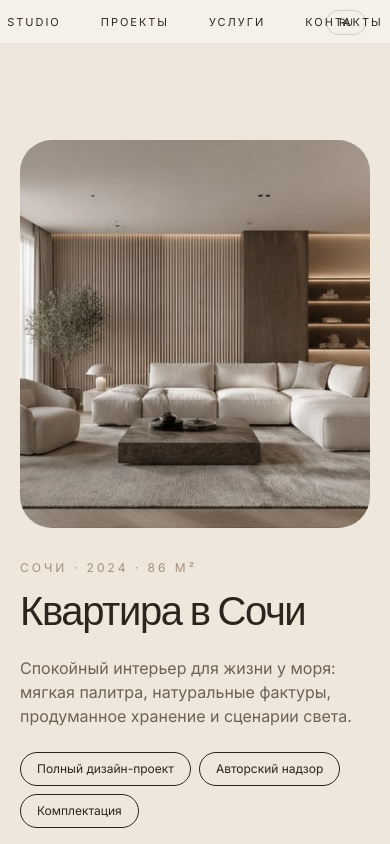
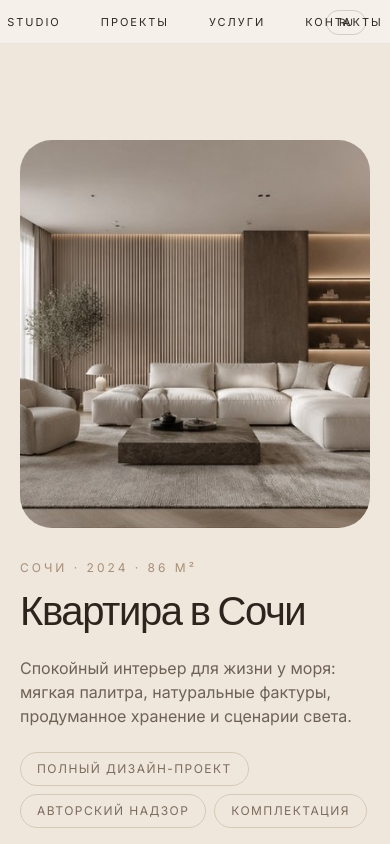
Before and after one commit to pacman-codes/zoya-interior, a Next.js app: page /projects in a window 390 px wide. Shown: the top 844 px of the page. Built offline with nearby package versions, Linux system fonts and the light colour scheme.

Commit message:
checkpoint: before homepage mobile adaptation

```diff
--- a/src/components/layout/ProjectsScroll.tsx
+++ b/src/components/layout/ProjectsScroll.tsx
@@ -10,8 +10,8 @@ type ProjectsScrollProps = {
 
 export function ProjectsScroll({ count, labels, children }: ProjectsScrollProps) {
   const viewportRef = useRef<HTMLDivElement | null>(null);
-  const touchStartY = useRef<number | null>(null);
   const [activeIndex, setActiveIndexState] = useState(0);
+  const [slideHeight, setSlideHeight] = useState(0);
 
   const setActiveIndex = (index: number) => {
     setActiveIndexState(Math.max(0, Math.min(count - 1, index)));
@@ -20,6 +20,11 @@ export function ProjectsScroll({ count, labels, children }: ProjectsScrollProps)
   useEffect(() => {
     const viewport = viewportRef.current;
     if (!viewport) return;
+
+    const updateHeight = () => setSlideHeight(viewport.clientHeight);
+
+    updateHeight();
+    window.addEventListener('resize', updateHeight);
 
     const previousBodyOverflow = document.body.style.overflow;
     const previousHtmlOverflow = document.documentElement.style.overflow;
@@ -48,6 +53,7 @@ export function ProjectsScroll({ count, labels, children }: ProjectsScrollProps)
       event.stopPropagation();
 
       if (Math.abs(event.deltaY) < 8) return;
+
       go(event.deltaY > 0 ? 1 : -1);
     };
 
@@ -63,27 +69,9 @@ export function ProjectsScroll({ count, labels, children }: ProjectsScrollProps)
       }
     };
 
-    const onTouchStart = (event: TouchEvent) => {
-      touchStartY.current = event.touches[0]?.clientY ?? null;
-    };
-
-    const onTouchEnd = (event: TouchEvent) => {
-      if (touchStartY.current === null) return;
-
-      const endY = event.changedTouches[0]?.clientY ?? touchStartY.current;
-      const diff = touchStartY.current - endY;
-
-      touchStartY.current = null;
-
-      if (Math.abs(diff) < 40) return;
-      go(diff > 0 ? 1 : -1);
-    };
-
     viewport.addEventListener('wheel', onWheel, { passive: false });
     window.addEventListener('wheel', onWheel, { passive: false });
     window.addEventListener('keydown', onKeyDown);
-    window.addEventListener('touchstart', onTouchStart, { passive: true });
-    window.addEventListener('touchend', onTouchEnd, { passive: true });
 
     return () => {
       document.body.style.overflow = previousBodyOverflow;
@@ -92,14 +80,22 @@ export function ProjectsScroll({ count, labels, children }: ProjectsScrollProps)
       viewport.removeEventListener('wheel', onWheel);
       window.removeEventListener('wheel', onWheel);
       window.removeEventListener('keydown', onKeyDown);
-      window.removeEventListener('touchstart', onTouchStart);
-      window.removeEventListener('touchend', onTouchEnd);
+      window.removeEventListener('resize', updateHeight);
     };
   }, [count]);
 
   return (
-    <div ref={viewportRef} className="relative h-[100svh] overflow-hidden bg-[#efe7dc] text-[#2d241d]">
-      {children(activeIndex, setActiveIndex)}
+    <>
+      <div ref={viewportRef} className="presentation-viewport bg-[#efe7dc] text-[#2d241d]">
+        <div
+          className="presentation-track"
+          style={{
+            transform: `translate3d(0, -${activeIndex * slideHeight}px, 0)`,
+          }}
+        >
+          {children(activeIndex, setActiveIndex)}
+        </div>
+      </div>
 
       <nav className="fixed left-7 top-1/2 z-30 hidden -translate-y-1/2 flex-col gap-6 lg:flex">
         {labels.map((label, index) => {
@@ -129,6 +125,6 @@ export function ProjectsScroll({ count, labels, children }: ProjectsScrollProps)
           );
         })}
       </nav>
-    </div>
+    </>
   );
 }
--- a/src/components/sections/ProjectsPresentationPage.tsx
+++ b/src/components/sections/ProjectsPresentationPage.tsx
@@ -67,29 +67,29 @@ export function ProjectsPresentationPage() {
   const [modalProject, setModalProject] = useState<Project | null>(null);
 
   return (
+    <>
       <ProjectsScroll count={projects.length} labels={projects.map((p) => p.title)}>
         {(activeIndex) => (
           <>
-          <div className="relative h-full w-full">
             {projects.map((project, index) => {
               const isActive = index === activeIndex;
-              const distance = Math.abs(index - activeIndex);
 
               return (
                 <section
                   key={project.title}
-                  className="absolute inset-0 grid h-[100svh] grid-cols-1 items-center gap-8 px-5 pt-24 pb-8 md:grid-cols-[1.1fr_0.9fr] md:px-12 lg:px-24"
-                  style={{
-                    transform: `translateY(${(index - activeIndex) * 100}%)`,
-                    opacity: distance > 1 ? 0 : isActive ? 1 : 0.35,
-                    filter: isActive ? 'none' : 'saturate(0.6)',
-                  }}
+                  data-slide="true"
+                  className={[
+                    'grid h-[100svh] shrink-0 grid-cols-1 items-center gap-8 px-5 pt-24 pb-8 transition duration-500 md:grid-cols-[1.1fr_0.9fr] md:px-12 lg:px-24',
+                    isActive ? 'opacity-100 saturate-100' : 'opacity-35 saturate-50',
+                  ].join(' ')}
                 >
                   <div className="relative h-[46svh] overflow-hidden rounded-[2rem] md:h-[74svh]">
                     <Image
                       src={project.image}
                       alt={project.title}
                       fill
+                      priority={index === 0}
+                      sizes="(max-width: 768px) 100vw, 58vw"
                       className="object-cover"
                     />
                   </div>
@@ -106,16 +106,20 @@ export function ProjectsPresentationPage() {
                     <p className="mt-6 text-[#6f6255]">{project.description}</p>
 
                     <div className="mt-6 flex flex-wrap gap-2">
-                      {project.details.map((d) => (
-                        <span key={d} className="rounded-full border px-4 py-2 text-xs">
-                          {d}
+                      {project.details.map((detail) => (
+                        <span
+                          key={detail}
+                          className="rounded-full border border-[#d6c8b7] px-4 py-2 text-xs tracking-[0.12em] text-[#7c6c5d] uppercase"
+                        >
+                          {detail}
                         </span>
                       ))}
                     </div>
 
                     <button
+                      type="button"
                       onClick={() => setModalProject(project)}
-                      className="mt-8 rounded-full bg-[#2d241d] px-6 py-3 text-white"
+                      className="mt-8 rounded-full bg-[#2d241d] px-6 py-3 text-white transition hover:bg-[#4a3b30]"
                     >
                       Смотреть проект
                     </button>
@@ -123,24 +127,37 @@ export function ProjectsPresentationPage() {
                 </section>
               );
             })}
-          </div>
+          </>
+        )}
+      </ProjectsScroll>
 
       {modalProject && (
         <div
-              className="fixed inset-0 z-50 flex items-center justify-center bg-black/40 backdrop-blur"
+          className="fixed inset-0 z-50 flex items-center justify-center bg-black/40 px-4 backdrop-blur"
           onClick={() => setModalProject(null)}
         >
           <div
-                className="relative max-w-4xl rounded-3xl bg-white p-6"
-                onClick={(e) => e.stopPropagation()}
+            className="relative max-w-4xl overflow-hidden rounded-3xl bg-white p-6 shadow-2xl"
+            onClick={(event) => event.stopPropagation()}
           >
-                <button onClick={() => setModalProject(null)}>×</button>
-                <Image src={modalProject.modalImage} alt="" width={800} height={500} />
+            <button
+              type="button"
+              onClick={() => setModalProject(null)}
+              className="absolute right-4 top-4 z-10 grid h-9 w-9 place-items-center rounded-full bg-white/80 text-2xl"
+            >
+              ×
+            </button>
+
+            <Image
+              src={modalProject.modalImage}
+              alt={modalProject.title}
+              width={900}
+              height={560}
+              className="rounded-2xl object-cover"
+            />
           </div>
         </div>
       )}
     </>
-      )}
-    </ProjectsScroll>
   );
 }
```
Lines whose indentation alone changed are shown as unchanged.
